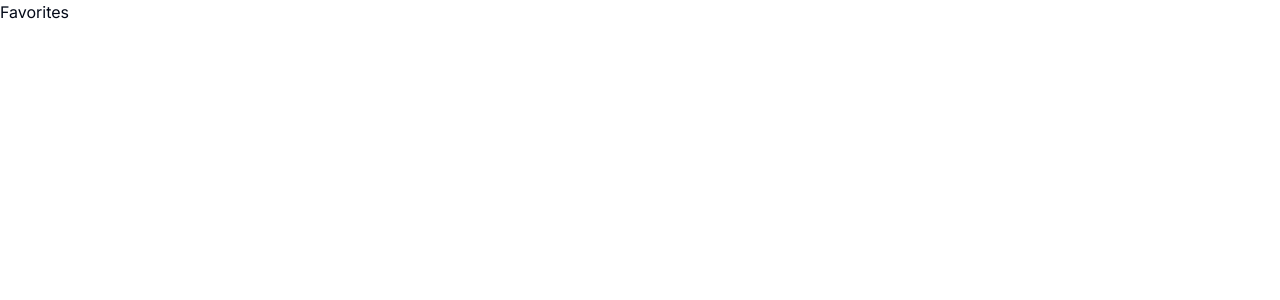
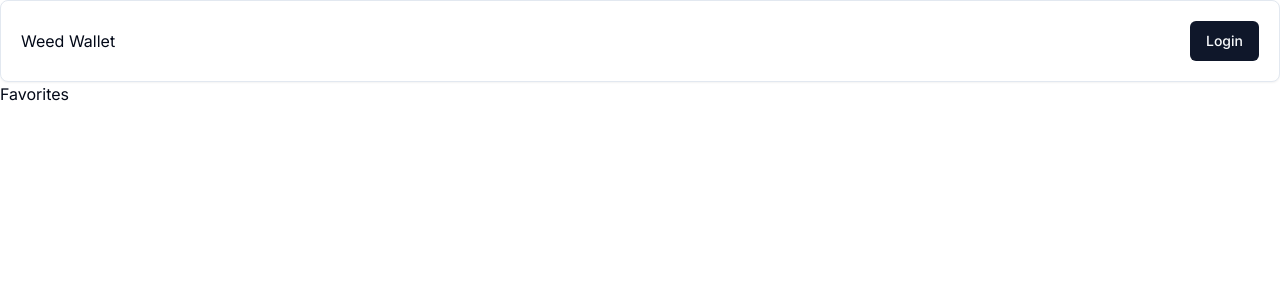
Before and after one commit to rodrigomoreirasantos/weed-wallet, a Next.js app: page /favorites in a window 1280 px wide. Shown: the top 300 px of the page. Built offline with nearby package versions, Linux system fonts and the light colour scheme; no server answers.

Commit message:
feat: add Header Component on layout

```diff
--- a/app/(home)/page.tsx
+++ b/app/(home)/page.tsx
@@ -18,7 +18,6 @@ export default async function Home() {
 
   return (
     <>
-      <Header />
       <User weeds={weeds} />
     </>
   );
--- a/app/layout.tsx
+++ b/app/layout.tsx
@@ -4,6 +4,7 @@ import "./globals.css";
 import AuthProvider from "./_providers/auth";
 import { Toaster } from "sonner";
 import WeedProvider from "./_providers/weed";
+import Header from "./_components/header";
 
 const inter = Inter({ subsets: ["latin"] });
 
@@ -21,6 +22,7 @@ export default function RootLayout({
     <html lang="en">
       <body className={`${inter.className} overflow-hidden`}>
         <AuthProvider>
+          <Header />
           <WeedProvider>{children}</WeedProvider>
           <Toaster richColors />
         </AuthProvider>
```
